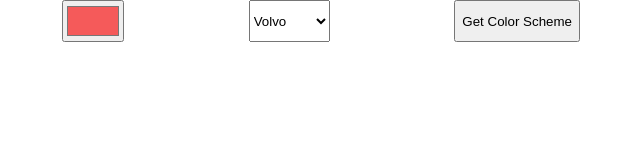
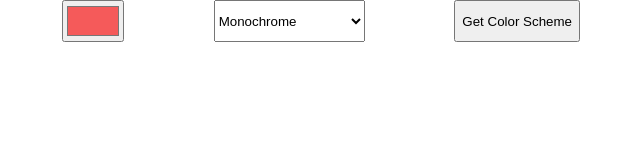
Before and after one commit to webstormcam/Color_Scheme_Generator_Assignment_17, a plain HTML site: page index.html in a window 1280 px wide. Shown: the whole page, without its empty margins (319-959 px from the left). Drawn offline with Linux system fonts and the light colour scheme.

Commit message:
Added in the selectables

```diff
--- a/index.html
+++ b/index.html
@@ -13,11 +13,14 @@
     <section class="picking-area">
     <form action="">
       <input class="color-picker" type="color" value="#F55A5A">
-      <select name="cars" id="cars">
-        <option value="volvo">Volvo</option>
-        <option value="saab">Saab</option>
-        <option value="mercedes">Mercedes</option>
-        <option value="audi">Audi</option>
+      <select name="scheme" id="scheme">
+        <option value="monochrome">Monochrome</option>
+        <option value="monochrome-dark">Monochrome-dark</option>
+        <option value="monochrome-light">Monochrome-light</option>
+        <option value="analogic">Analogic</option>
+        <option value="complement">Complement</option>
+        <option value="analogic-complement">Analogic-complement</option>
+        <option value="triad">Triad</option>
       </select>
       <button>Get Color Scheme</button>
      </form>
```
